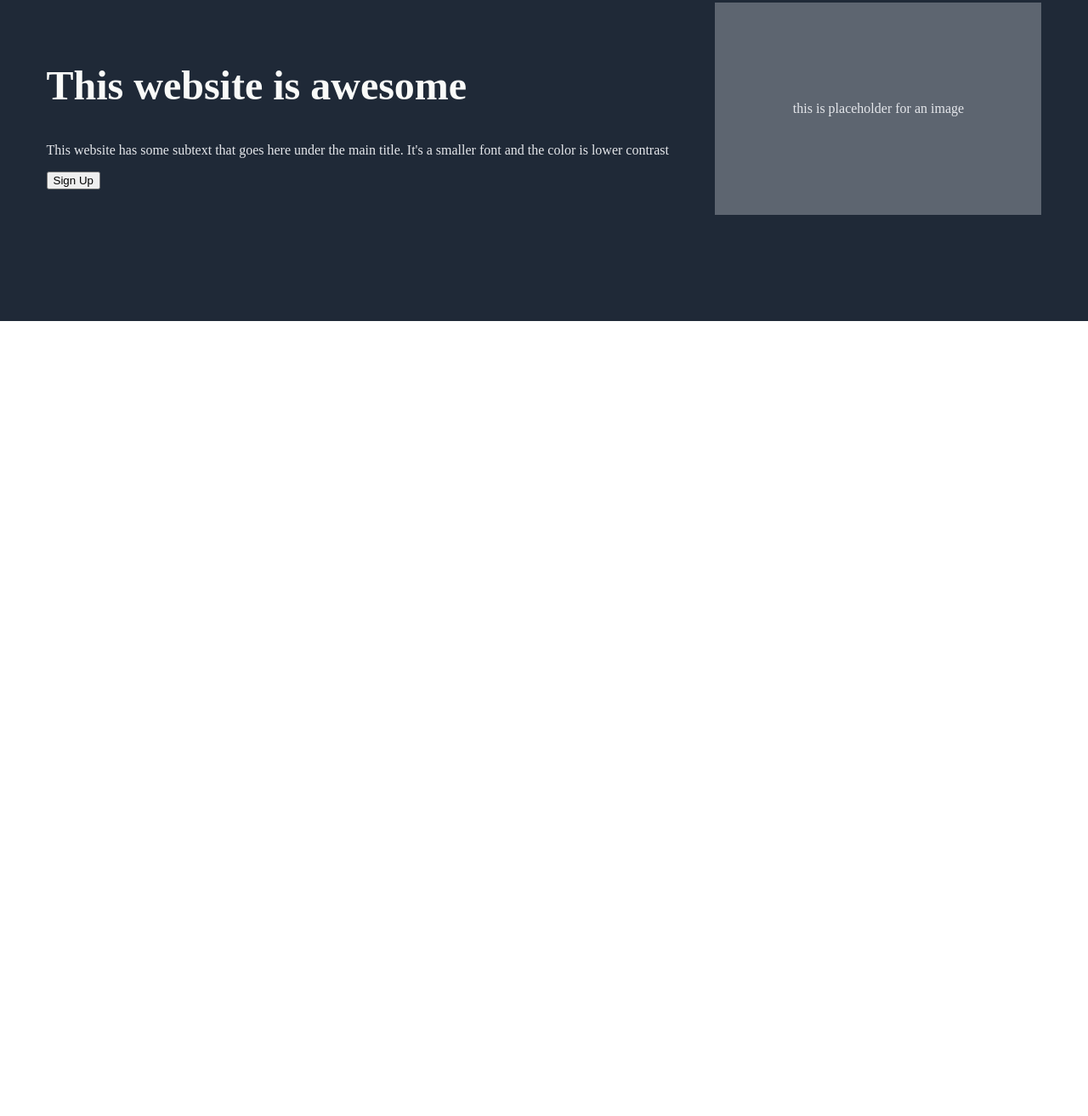
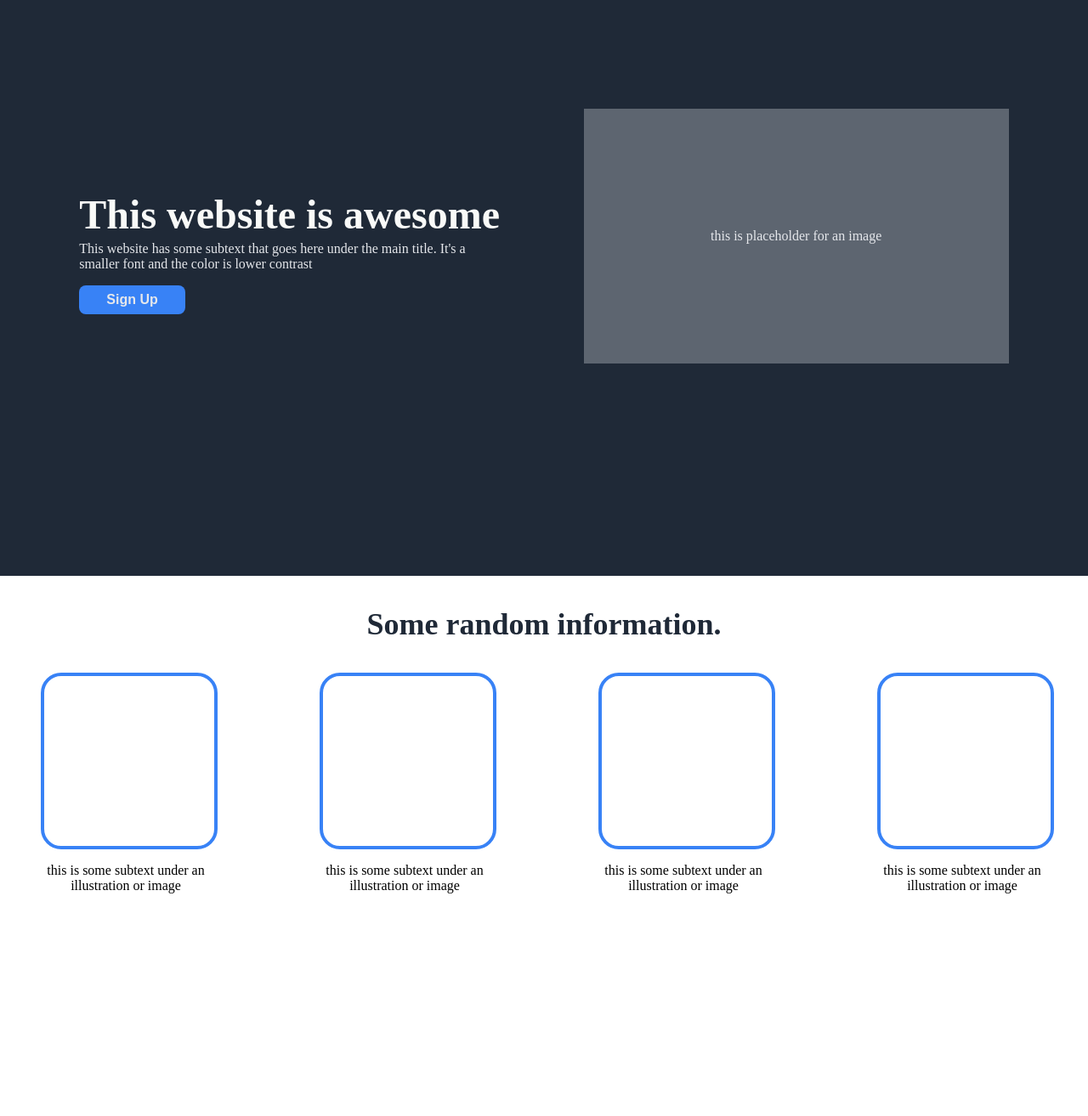
Before and after one commit to SelfHostedToast/odin-landing-page, a plain HTML site: page index.html in a window 1280 px wide. Shown: the part 175-1489 px from the top of the page at 85% size. Before the commit the page ends 800 px from the top, so only its background shows below. Drawn offline with Linux system fonts and the light colour scheme.

Commit message:
information section added and styled

```diff
--- a/index.html
+++ b/index.html
@@ -32,5 +32,26 @@
         <p>this is placeholder for an image</p>
       </div>
     </div>
+    <div class="information-container">
+      <h3>Some random information.</h3>
+      <div class="infobox-container">
+        <div class="box-1">
+          <div class="infobox"></div>
+          <p>this is some subtext under an illustration or image</p>
+        </div>
+        <div class="box-2">
+          <div class="infobox"></div>
+          <p>this is some subtext under an illustration or image</p>
+        </div>
+        <div class="box-3">
+          <div class="infobox"></div>
+          <p>this is some subtext under an illustration or image</p>
+        </div>
+        <div class="box-4">
+          <div class="infobox"></div>
+          <p>this is some subtext under an illustration or image</p>
+        </div>
+      </div>
+    </div>
   </body>
 </html>
--- a/style.css
+++ b/style.css
@@ -33,11 +33,13 @@ ul {
 }
 .hero {
   background-color: #1f2937;
-  height: 500px;
+  height: 800px;
   display: flex;
   align-items: center;
   justify-content: space-evenly;
   flex-shrink: 0;
+  flex-wrap: wrap;
+  min-width: 400px;
 }
 .hero p {
   color: #e5e7eb;
@@ -46,15 +48,58 @@ ul {
   color: #f9faf8;
   font-size: 48px;
   font-weight: bolder;
+  margin-bottom: -12px;
+}
+.hero-main {
+  max-width: 500px;
 }
 .hero-img {
   display: flex;
   align-items: center;
   justify-content: center;
-  height: 50%;
-  width: 30%;
+  height: 300px;
+  width: 500px;
+  max-width: 600px;
   background-color: #e5e7eb50;
 }
 .hero-img p {
   align-items: center;
 }
+button {
+  font-size: 16px;
+  font-weight: bold;
+  color: #e5e7eb;
+  background-color: #3882f6;
+  padding: 8px 32px 8px 32px;
+  border: none;
+  border-radius: 8px;
+}
+.information-container {
+  height: 600px;
+}
+.infobox-container {
+  display: flex;
+  justify-content: center;
+  align-items: center;
+  flex-wrap: wrap;
+  gap: 8rem;
+}
+.infobox {
+  height: 200px;
+  width: 200px;
+  border: 4px solid #3882f6;
+  border-radius: 24px;
+}
+.information-container h3 {
+  font-size: 36px;
+  font-weight: bolder;
+  color: #1f2937;
+  text-align: center;
+}
+.box-1,
+.box-2,
+.box-3,
+.box-4 {
+  max-width: 200px;
+  text-align: center;
+}
```
